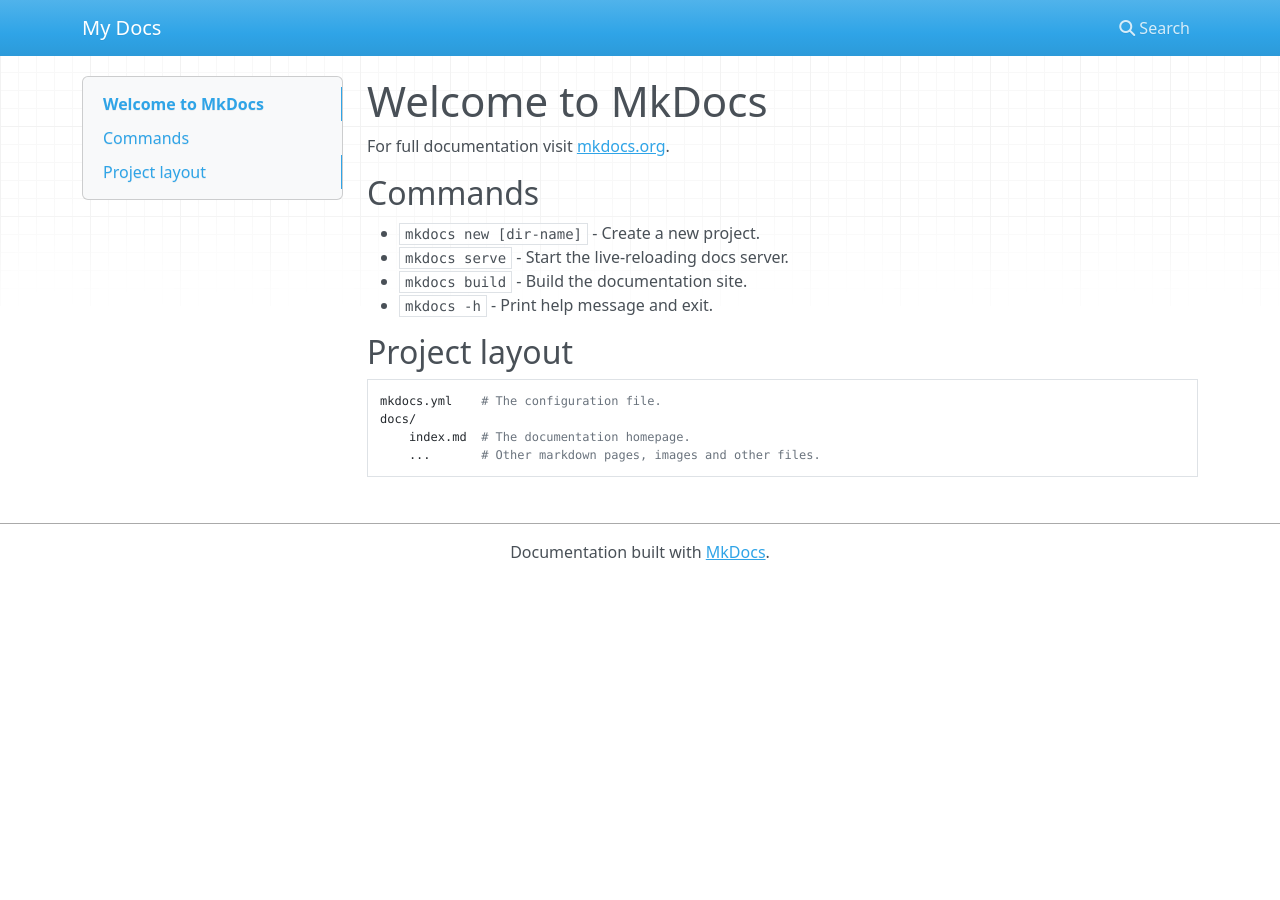
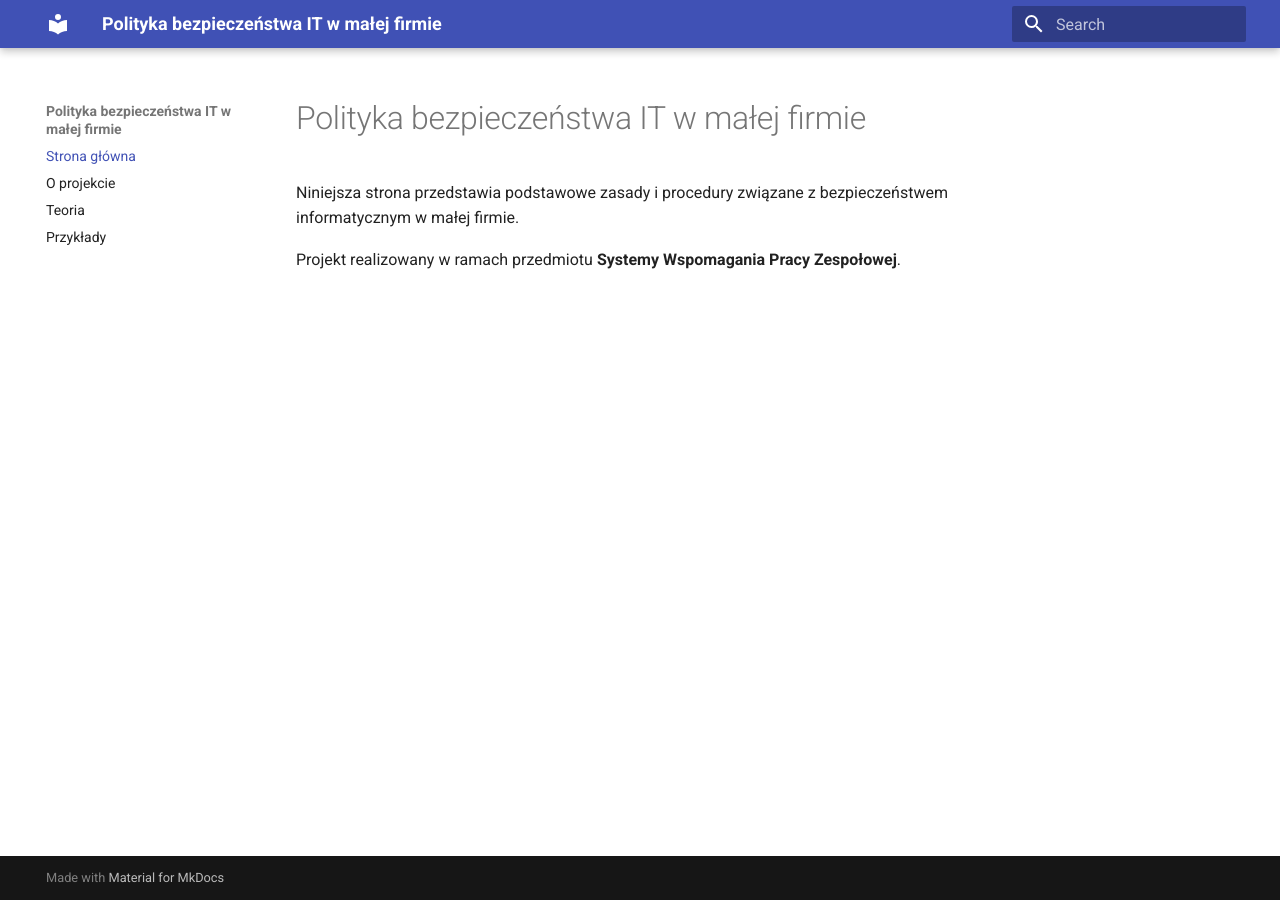
Before and after one commit to spinus1937/security-policy-dev, an MkDocs documentation site: the page built from docs/index.md, in a window 1280 px wide. Built offline with MkDocs 1.6.1 and Material for MkDocs 9.7.7, drawn with Linux system fonts in a browser that asks for light colours; nearby versions of some CDN libraries.

Commit message:
Dodanie struktury i treści strony

```diff
--- a/docs/index.md
+++ b/docs/index.md
@@ -1,17 +1,5 @@
-# Welcome to MkDocs
+# Polityka bezpieczeństwa IT w małej firmie
 
-For full documentation visit [mkdocs.org](https://www.mkdocs.org).
+Niniejsza strona przedstawia podstawowe zasady i procedury związane z bezpieczeństwem informatycznym w małej firmie.
 
-## Commands
-
-* `mkdocs new [dir-name]` - Create a new project.
-* `mkdocs serve` - Start the live-reloading docs server.
-* `mkdocs build` - Build the documentation site.
-* `mkdocs -h` - Print help message and exit.
-
-## Project layout
-
-    mkdocs.yml    # The configuration file.
-    docs/
-        index.md  # The documentation homepage.
-        ...       # Other markdown pages, images and other files.
+Projekt realizowany w ramach przedmiotu **Systemy Wspomagania Pracy Zespołowej**.
--- a/mkdocs.yml
+++ b/mkdocs.yml
@@ -1 +1,10 @@
-site_name: My Docs
+site_name: Polityka bezpieczeństwa IT w małej firmie
+
+nav:
+  - Strona główna: index.md
+  - O projekcie: authors.md
+  - Teoria: theory.md
+  - Przykłady: examples.md
+
+theme:
+  name: material
```
Also changed, not shown: README.md (+18 -1 lines), docs/authors.md (added, +8 -0 lines), docs/examples.md (added, +19 -0 lines), docs/theory.md (added, +23 -0 lines).
